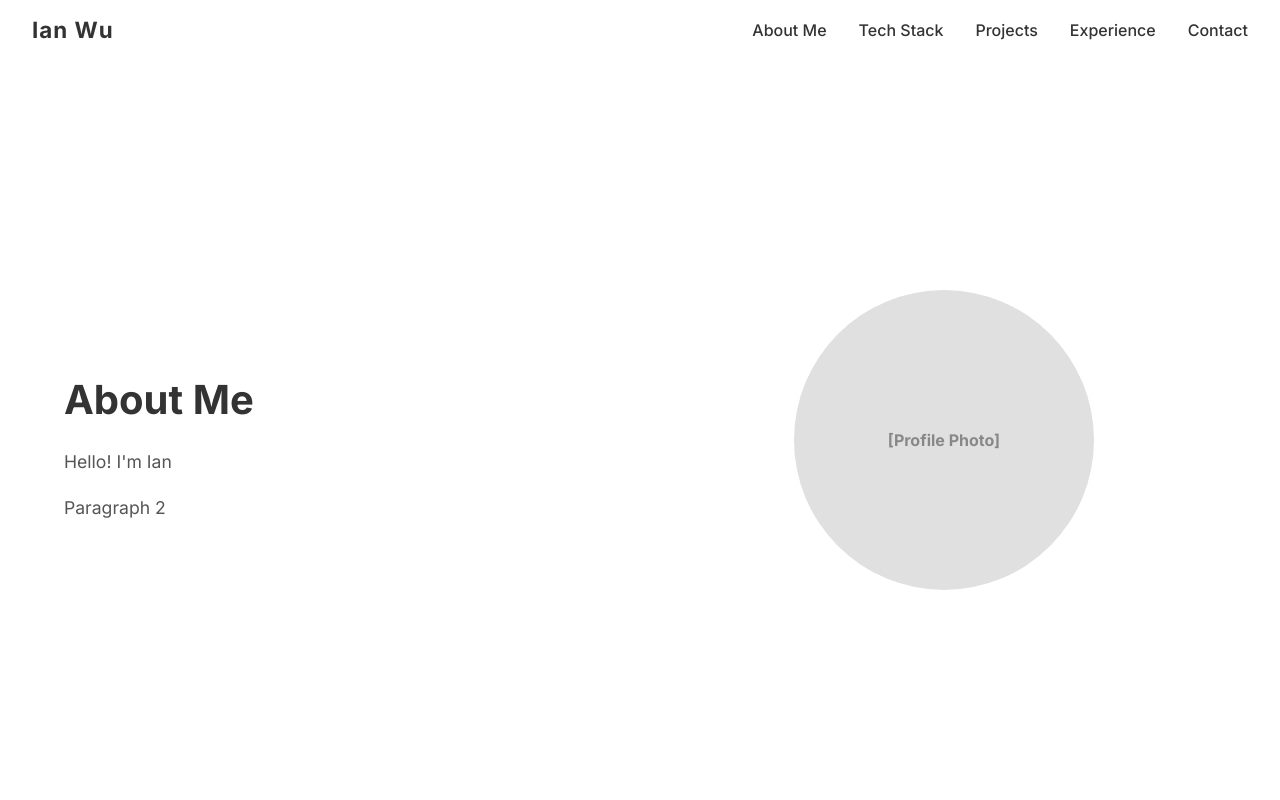
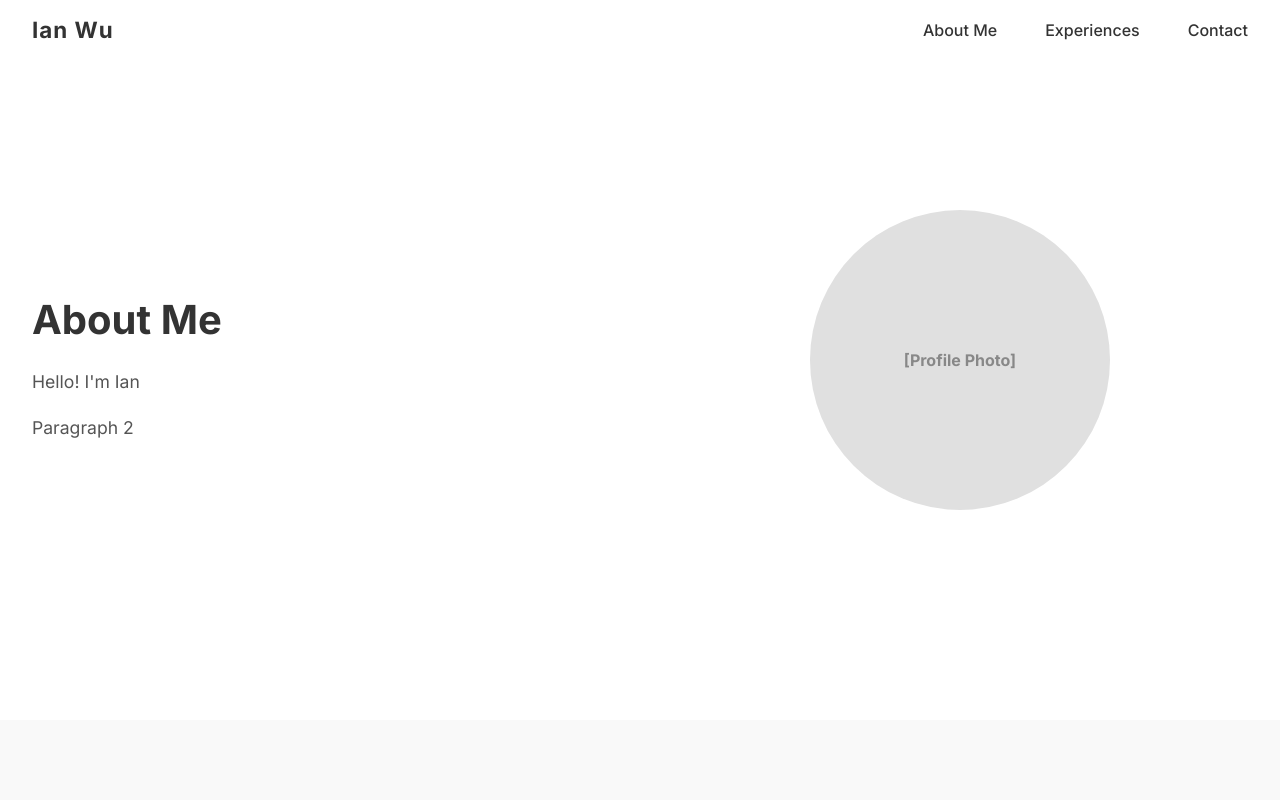
Before and after one commit to YINOL1/portfolio-website, a React (Vite) app in the folder my-portfolio/: page / in a window 1280 px wide. Shown: the top 800 px of the page. Built offline with nearby package versions, Linux system fonts and the light colour scheme.

Commit message:
Refactor NavBar component to include dropdown menus for About Me and Experiences; update styles for improved layout; adjust Footer and PageLayout styles for consistency

```diff
--- a/my-portfolio/src/App.jsx
+++ b/my-portfolio/src/App.jsx
@@ -5,7 +5,7 @@ import Footer from './components/Footer';
 
 function PageLayout({ children }) {
   return (
-    <div style={{ padding: '5rem 2rem 0', minHeight: '100vh', display: 'flex', flexDirection: 'column' }}>
+    <div style={{minHeight: '100vh', display: 'flex', flexDirection: 'column' }}>
       <div style={{ flex: 1 }}>
         {children}
       </div>
--- a/my-portfolio/src/components/ContactForm.css
+++ b/my-portfolio/src/components/ContactForm.css
@@ -5,10 +5,7 @@
 .contact-card {
   max-width: 680px;
   margin: 0 auto;
-  /* border-radius: 14px; */
   padding: 1.5rem 1.25rem;
-  /* background: rgba(255, 255, 255, 0.06);
-  border: 1px solid rgba(255, 255, 255, 0.12); */
 }
 
 .contact-card h2 {
@@ -48,7 +45,7 @@
   padding: 0.7rem 0.8rem;
   font: inherit;
   background: rgba(255, 255, 255, 0.9);
-  color: #222;
+  color: rgba(255, 255, 255, 0.18);
   font-variant-ligatures: none;
 }
 
@@ -60,7 +57,7 @@
 .contact-form input:focus,
 .contact-form textarea:focus {
   outline: none;
-  border-color: #9ca3af;
+  border-color: grey;
 }
 
 /* Button */
--- /dev/null
+++ b/my-portfolio/src/components/Dropdown.jsx
@@ -0,0 +1,15 @@
+import { Link } from 'react-router-dom';
+
+export default function Dropdown({ items }) {
+  return (
+    <div className="dropdown-menu">
+      <ul className="list-items">
+        {items.map((item, index) => (
+          <li key={index}>
+            <Link to={item.link}>{item.label}</Link>
+          </li>
+        ))}
+      </ul>
+    </div>
+  )
+}
--- a/my-portfolio/src/components/Footer.css
+++ b/my-portfolio/src/components/Footer.css
@@ -2,10 +2,8 @@
 .site-footer {
   background: #3a3a3a;
   color: #d9d9d9;
-  padding: 2rem 1.5rem 0;
+  padding: 2rem 0 0;
   margin: 0;
-  width: 100vw;
-  margin-left: calc(50% - 50vw);
   box-sizing: border-box;
 }
 .footer-content {
--- a/my-portfolio/src/components/NavBar.css
+++ b/my-portfolio/src/components/NavBar.css
@@ -29,9 +29,8 @@ html {
 /* Links */
 .nav-links {
   display: flex;
-  gap: 2rem;
+  gap: 3rem;
 }
-.nav-item,
 .home-link {
   position: relative;
   display: inline-block;
@@ -44,6 +43,14 @@ html {
   font-weight: bold;
   font-size: 1.4rem;
   letter-spacing: 1px;
+}
+.nav-item {
+  position: relative;
+  display: flex;
+  color: rgb(51, 51, 51);
+  text-decoration: none;
+  font-weight: 500;
+  transition: color 0.3s ease;
 }
 .nav-item::after,
 .home-link::after {
--- a/my-portfolio/src/components/NavBar.jsx
+++ b/my-portfolio/src/components/NavBar.jsx
@@ -1,10 +1,12 @@
 import { useEffect, useRef, useState } from 'react';
 import { Link } from 'react-router-dom';
+import Dropdown from './Dropdown';
 import './NavBar.css';
 
 export default function NavBar() {
     const [isVisible, setIsVisible] = useState(true);
     const lastScrollY = useRef(0);
+    const [activeDropdown, setActiveDropdown] = useState(null);
 
     useEffect(() => {
         const handleScroll = () => {
@@ -25,6 +27,16 @@ export default function NavBar() {
         return () => window.removeEventListener('scroll', handleScroll);
     }, []);
 
+    const aboutItems = [
+        { label: 'My Story', link: '/#about-me' },
+        { label: 'Tech Stack', link: '/#tech-stack' }
+    ];
+
+    const experienceItems = [
+        { label: 'Work', link: '/experience/#work' },
+        { label: 'Projects', link: '/experience/#projects' }
+    ];
+
     return (
         <nav className={`navbar-container ${isVisible ? 'navbar-visible' : 'navbar-hidden'}`}>
 
@@ -35,13 +47,28 @@ export default function NavBar() {
 
             {/* RIGHT SIDE: Navigation Links*/}
             <div className="nav-links">
-            <a href="/#about" className="nav-item">About Me</a>
-            <a href="/#tech-stack" className="nav-item">Tech Stack</a>
-            <Link to="/projects" className="nav-item">Projects</Link>
-            <Link to="/experience" className="nav-item">Experience</Link>
+                <div
+                    className="nav-item-wrapper"
+                    onMouseEnter={() => setActiveDropdown('about')}
+                    onMouseLeave={() => setActiveDropdown(null)}
+                >
+                    <a href="/" className="nav-item">About Me</a>
+                    {activeDropdown === 'about' && <Dropdown items={aboutItems} />}
+                </div>
+
+                <div
+                    className="nav-item-wrapper"
+                    onMouseEnter={() => setActiveDropdown('experiences')}
+                    onMouseLeave={() => setActiveDropdown(null)}
+                >
+                    <Link to='/experience' className="nav-item">Experiences</Link>
+                    {activeDropdown === 'experiences' && <Dropdown items={experienceItems} />}
+                </div>
+                {/* <a href="/#tech-stack" className="nav-item">Tech Stack</a> */}
+                {/* <Link to="/projects" className="nav-item">Projects</Link> */}
+
                 <a href="#contact" className="nav-item">Contact</a>
             </div>
-
         </nav>
     );
 }
```
Also changed, not shown: my-portfolio/src/components/Dropdown.css (added), 1 other file (tests, documents, lock files or other folders). Lines whose indentation alone changed are shown as unchanged.
